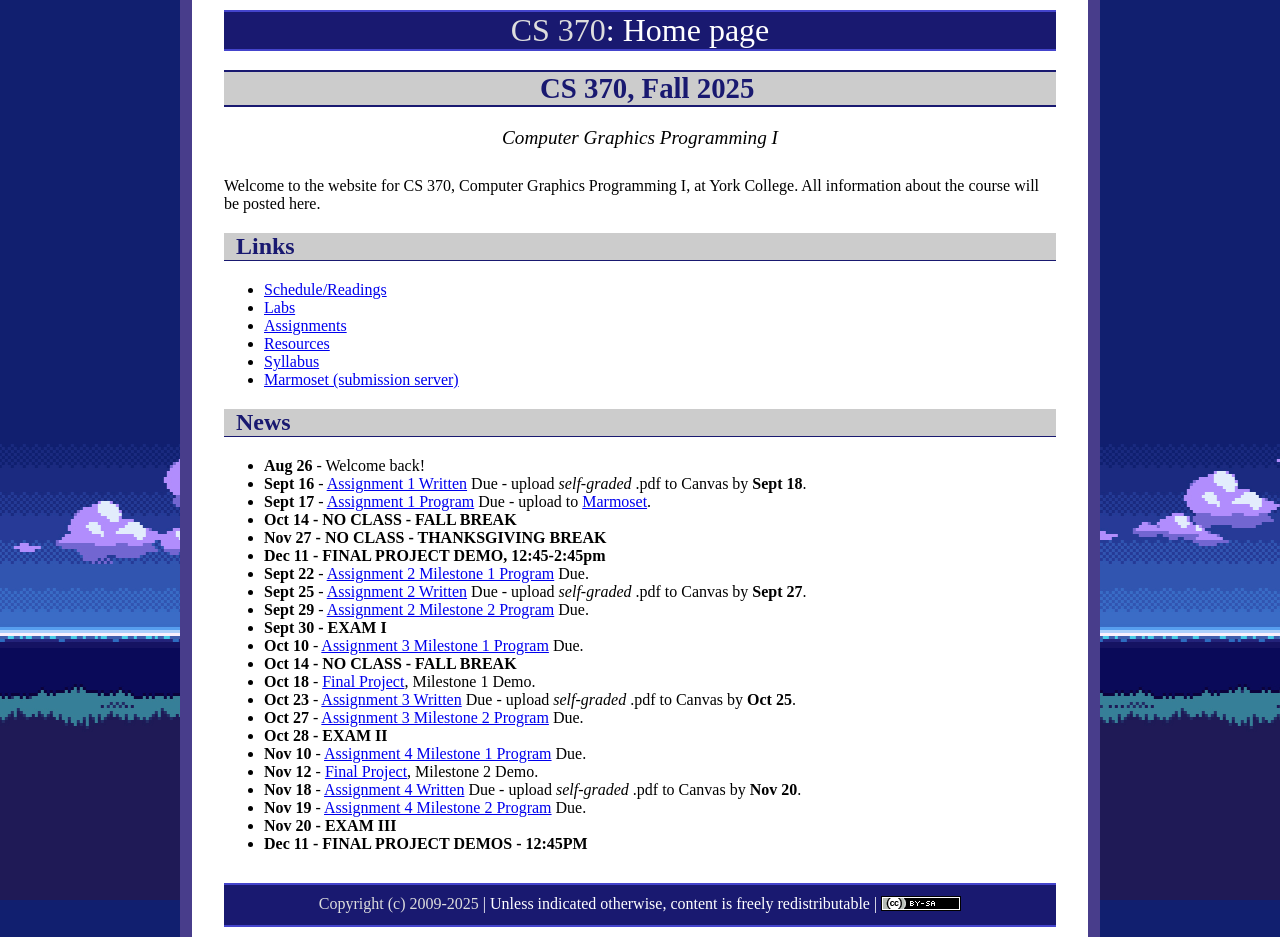
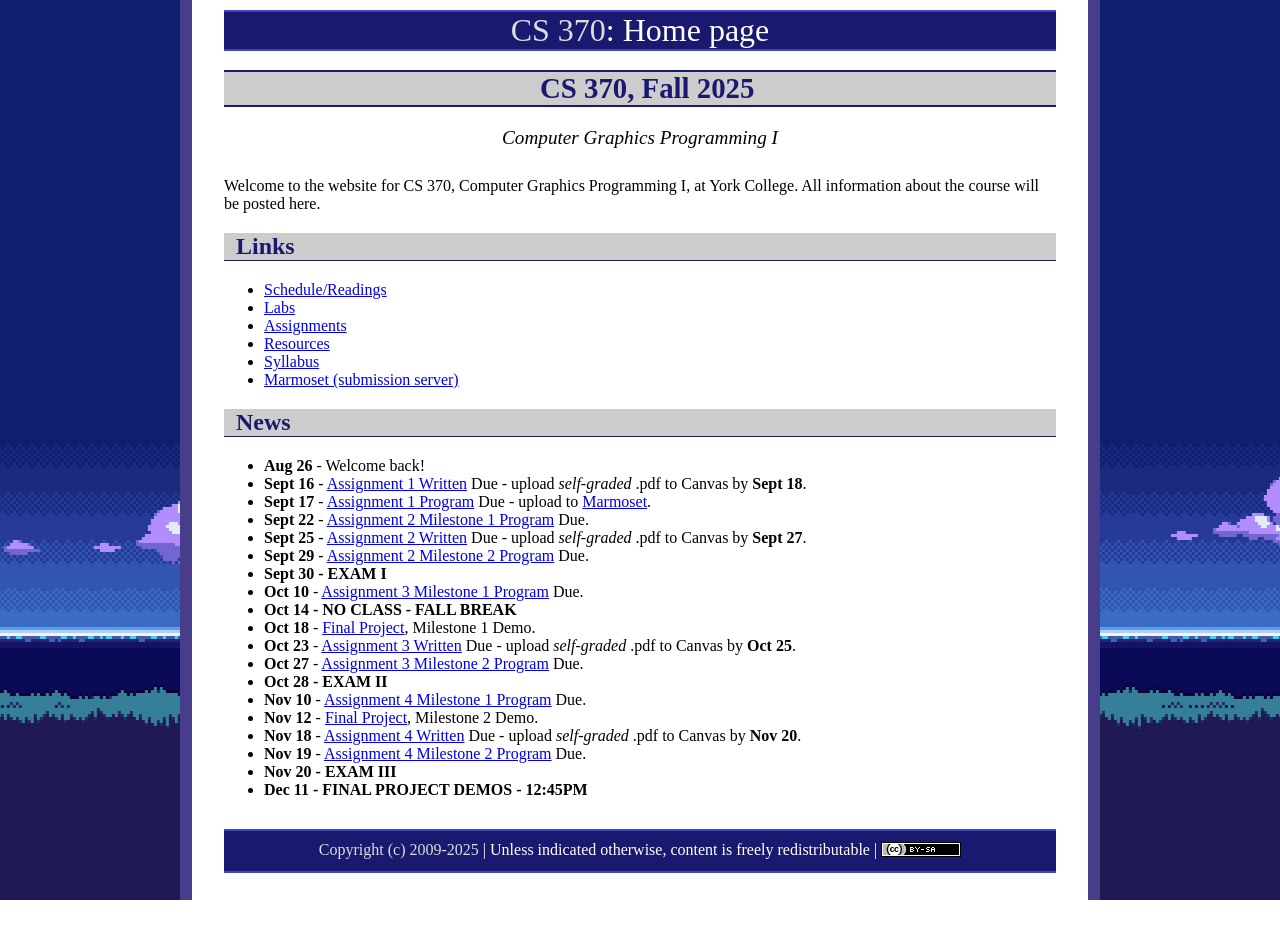
Before and after one commit to ycpcs/cs370-fall2025, a Jekyll site: the page built from index.md, in a window 1280 px wide. Built offline with Jekyll 4.4.1, drawn with Linux system fonts in a browser that asks for light colours; after the commit the page ends 900 px from its top, so only the background shows below that.

Commit message:
update index
update index

```diff
--- a/index.md
+++ b/index.md
@@ -22,9 +22,6 @@ Welcome to the website for CS 370, Computer Graphics Programming I, at York Coll
 * **Aug 26** - Welcome back!
 * **Sept 16** - [Assignment 1 Written](assign/assign01.html) Due - upload *self-graded* .pdf to Canvas by **Sept 18**.
 * **Sept 17** - [Assignment 1 Program](assign/assign01.html) Due - upload to [Marmoset](https://cs.ycp.edu/marmoset).
-* **Oct 14 - NO CLASS - FALL BREAK**
-* **Nov 27 - NO CLASS - THANKSGIVING BREAK**
-* **Dec 11 - FINAL PROJECT DEMO, 12:45-2:45pm**
 * **Sept 22** - [Assignment 2 Milestone 1 Program](assign/assign02.html) Due.
 * **Sept 25** - [Assignment 2 Written](assign/assign02.html) Due - upload *self-graded* .pdf to Canvas by **Sept 27**.
 * **Sept 29** - [Assignment 2 Milestone 2 Program](assign/assign02.html) Due.
```
